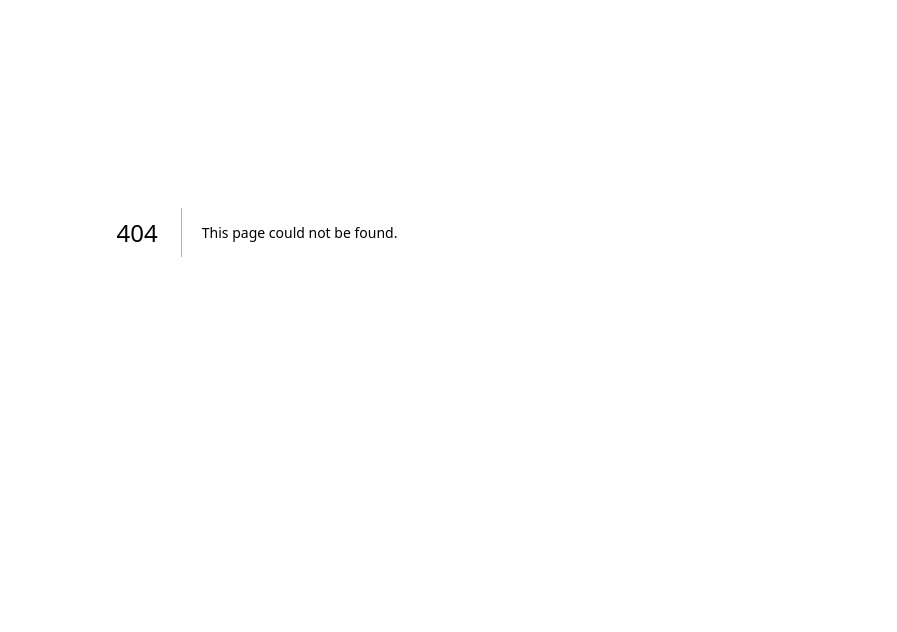
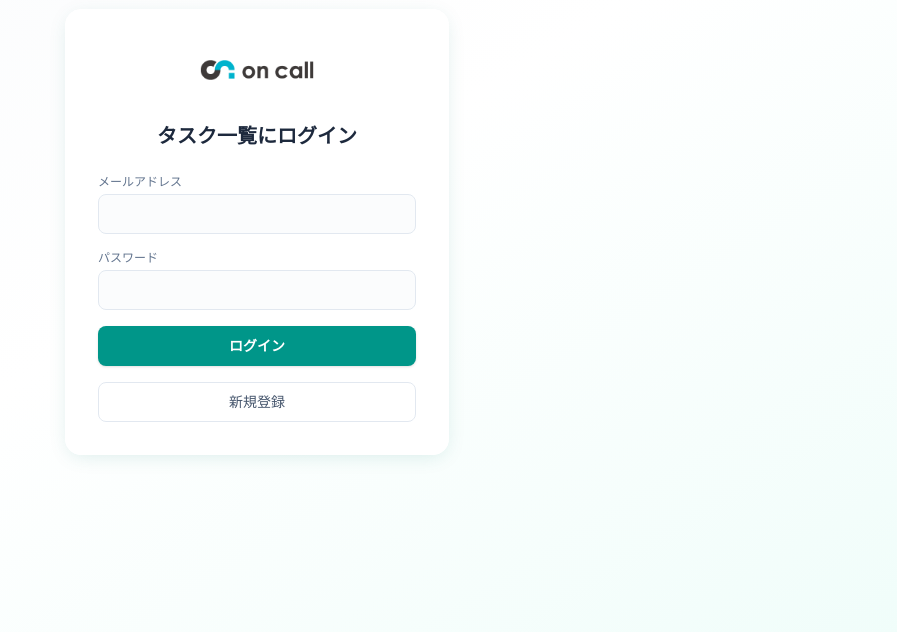
Before and after one commit to isuga-lgtm/task-management-app, a Next.js app: page /login in a window 1280 px wide. Before the commit this address had no page. Shown: the part 168-800 px from the top of the page, without its empty margins (383-1280 px from the left). Built offline with nearby package versions, Linux system fonts and the light colour scheme.

Commit message:
Restore login and switch to shared team-wide task visibility

```diff
--- /dev/null
+++ b/src/app/login/actions.ts
@@ -0,0 +1,42 @@
+"use server";
+
+import { redirect } from "next/navigation";
+import { createClient } from "@/lib/supabase/server";
+
+export async function signIn(formData: FormData) {
+  const email = formData.get("email") as string;
+  const password = formData.get("password") as string;
+
+  const supabase = await createClient();
+  const { error } = await supabase.auth.signInWithPassword({ email, password });
+
+  if (error) {
+    redirect(`/login?error=${encodeURIComponent(error.message)}`);
+  }
+
+  redirect("/");
+}
+
+export async function signUp(formData: FormData) {
+  const email = formData.get("email") as string;
+  const password = formData.get("password") as string;
+
+  const supabase = await createClient();
+  const { error } = await supabase.auth.signUp({ email, password });
+
+  if (error) {
+    redirect(`/login?error=${encodeURIComponent(error.message)}`);
+  }
+
+  redirect(
+    `/login?message=${encodeURIComponent(
+      "登録できました。そのままログインしてください。"
+    )}`
+  );
+}
+
+export async function signOut() {
+  const supabase = await createClient();
+  await supabase.auth.signOut();
+  redirect("/login");
+}
--- /dev/null
+++ b/src/app/login/page.tsx
@@ -0,0 +1,80 @@
+import Image from "next/image";
+import { signIn, signUp } from "./actions";
+
+export default async function LoginPage({
+  searchParams,
+}: {
+  searchParams: Promise<{ error?: string; message?: string }>;
+}) {
+  const { error, message } = await searchParams;
+
+  return (
+    <div className="flex min-h-screen items-center justify-center bg-gradient-to-br from-slate-50 via-white to-teal-50 px-4">
+      <div className="w-full max-w-sm rounded-2xl border border-white bg-white/90 p-8 shadow-[0_4px_20px_-4px_rgba(15,118,110,0.15)] backdrop-blur">
+        <Image
+          src="/logo.png"
+          alt="on call"
+          width={240}
+          height={60}
+          className="mx-auto mb-6 h-14 w-auto"
+        />
+        <h1 className="mb-6 text-center text-xl font-semibold text-slate-800">
+          タスク一覧にログイン
+        </h1>
+
+        <form className="flex flex-col gap-4">
+          <div className="flex flex-col gap-1">
+            <label htmlFor="email" className="text-xs font-medium text-slate-500">
+              メールアドレス
+            </label>
+            <input
+              id="email"
+              name="email"
+              type="email"
+              required
+              className="h-10 rounded-lg border border-slate-200 bg-slate-50/50 px-3 text-sm text-slate-800 transition focus:border-teal-400 focus:bg-white focus:outline-none focus:ring-2 focus:ring-teal-100"
+            />
+          </div>
+
+          <div className="flex flex-col gap-1">
+            <label htmlFor="password" className="text-xs font-medium text-slate-500">
+              パスワード
+            </label>
+            <input
+              id="password"
+              name="password"
+              type="password"
+              required
+              minLength={6}
+              className="h-10 rounded-lg border border-slate-200 bg-slate-50/50 px-3 text-sm text-slate-800 transition focus:border-teal-400 focus:bg-white focus:outline-none focus:ring-2 focus:ring-teal-100"
+            />
+          </div>
+
+          {error && (
+            <p className="rounded-lg bg-rose-50 px-3 py-2 text-sm text-rose-600">
+              {error}
+            </p>
+          )}
+          {message && (
+            <p className="rounded-lg bg-teal-50 px-3 py-2 text-sm text-teal-700">
+              {message}
+            </p>
+          )}
+
+          <button
+            formAction={signIn}
+            className="h-10 rounded-lg bg-teal-600 text-sm font-semibold text-white shadow-sm transition hover:bg-teal-700 hover:shadow-md active:scale-[0.98]"
+          >
+            ログイン
+          </button>
+          <button
+            formAction={signUp}
+            className="h-10 rounded-lg border border-slate-200 text-sm font-medium text-slate-600 transition hover:bg-slate-50"
+          >
+            新規登録
+          </button>
+        </form>
+      </div>
+    </div>
+  );
+}
--- a/src/app/page.tsx
+++ b/src/app/page.tsx
@@ -3,6 +3,7 @@ import Link from "next/link";
 import { ChevronDown, ListTodo } from "lucide-react";
 import { createClient } from "@/lib/supabase/server";
 import { addTask } from "./actions";
+import { signOut } from "./login/actions";
 import TaskItem from "@/components/TaskItem";
 import SortSelect from "@/components/SortSelect";
 
@@ -79,12 +80,17 @@ export default async function Home({
             className="h-16 w-auto sm:h-20"
           />
           <div className="h-10 w-px bg-slate-200" />
-          <div className="flex items-center gap-1.5">
+          <div className="flex flex-1 items-center gap-1.5">
             <ListTodo className="h-5 w-5 text-teal-600" />
             <h1 className="text-lg font-semibold text-slate-800 sm:text-xl">
               タスク一覧
             </h1>
           </div>
+          <form action={signOut}>
+            <button className="text-xs font-medium text-slate-400 hover:text-slate-600">
+              ログアウト
+            </button>
+          </form>
         </div>
       </header>
 
--- a/src/middleware.ts
+++ b/src/middleware.ts
@@ -29,8 +29,19 @@ export async function middleware(request: NextRequest) {
     data: { user },
   } = await supabase.auth.getUser();
 
-  if (!user) {
-    await supabase.auth.signInAnonymously();
+  const isRealUser = !!user && !user.is_anonymous;
+  const isAuthPage = request.nextUrl.pathname.startsWith("/login");
+
+  if (!isRealUser && !isAuthPage) {
+    const url = request.nextUrl.clone();
+    url.pathname = "/login";
+    return NextResponse.redirect(url);
+  }
+
+  if (isRealUser && isAuthPage) {
+    const url = request.nextUrl.clone();
+    url.pathname = "/";
+    return NextResponse.redirect(url);
   }
 
   return supabaseResponse;
```
Also changed, not shown: 1 other file (tests, documents, lock files or other folders).
